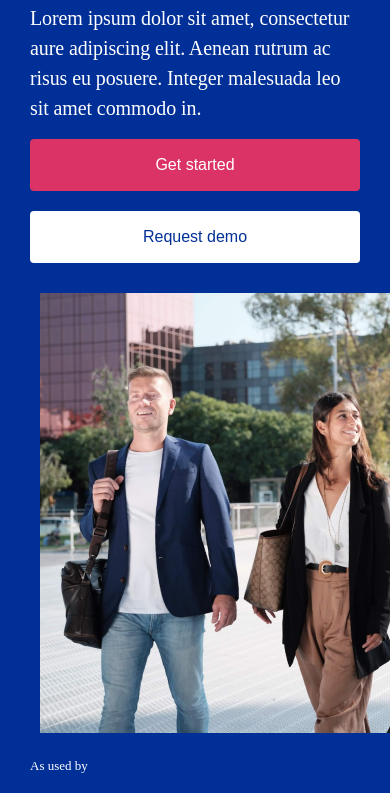
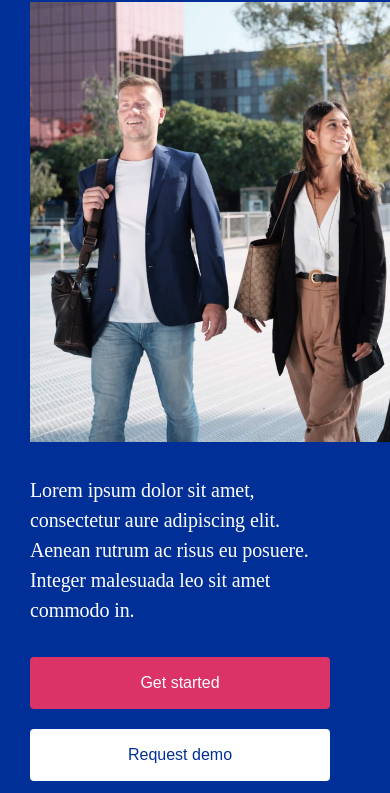
Before and after one commit to Sticcia/Davide-TK-WD-PART1, a plain HTML site: page index.html in a window 390 px wide. Shown: the part 274-1067 px from the top of the page. Drawn offline with Linux system fonts and the light colour scheme.

Commit message:
Switch header flex-box to grid display

```diff
--- a/index.html
+++ b/index.html
@@ -6,14 +6,12 @@
 			<div class="logo">
 				<img src="img/travelperk.svg" alt="TravelPerk">
 			</div>
-			<div class="flex-wrap card" style="padding-top: 0">
-				<div class="group1 flex-wrap">
-					<h1>This here is a basic header with logos</h1>
-					<h2>Lorem ipsum dolor sit amet, consectetur aure adipiscing elit. Aenean rutrum ac risus eu posuere. Integer malesuada leo sit amet commodo in.</h2>
-					<div class="buttons">
-						<button class="buttonStart" type="button" name="start">Get started</button>
-						<button class="buttonDemo" type="button" name="demo">Request demo</button>
-					</div>
+			<div class="grid card" style="padding-top: 0">
+				<h1>This here is a basic header with logos</h1>
+				<h2>Lorem ipsum dolor sit amet, consectetur aure adipiscing elit. Aenean rutrum ac risus eu posuere. Integer malesuada leo sit amet commodo in.</h2>
+				<div class="buttons">
+					<button class="buttonStart" type="button" name="start">Get started</button>
+					<button class="buttonDemo" type="button" name="demo">Request demo</button>
 				</div>
 				<img src="img/image.png" alt="Image">
 				<div class="logos flex-wrap">
--- a/style.scss
+++ b/style.scss
@@ -46,6 +46,7 @@ body {
 }
 
 .header h1 {
+	grid-area: h1;
 	margin: 0;
 	font-weight: 300;
 	font-size: 64px;
@@ -54,19 +55,29 @@ body {
 }
 
 .header h2 {
+	grid-area: h2;
 	font-weight: normal;
 	font-size: 24px;
 	line-height: 36px;
 	letter-spacing: -0.3px;
 }
 
-.group1 {
-	flex: 50%;
-	max-width: $width;
-	flex-direction: column;
+.grid {
+	display: grid;
+	grid-gap: 1em;
+	grid-template-columns: 1fr 1fr;
+	grid-template-areas: "h1 img"
+						 "h2 img"
+						 "buttons img"
+						 "logos logos";
+}
+
+.grid > img {
+	grid-area: img;
 }
 
 .buttons {
+	grid-area: buttons;
 	font-weight: normal;
 }
 
@@ -94,7 +105,7 @@ body {
 }
 
 .logos {
-	flex: 100%;
+	grid-area: logos;
 	justify-content: space-between;
 }
 
@@ -278,6 +289,15 @@ ol ol > li:before {
 		padding: 30px;
 	}
 
+	.grid {
+		grid-template-columns: 300px;
+		grid-template-areas: "h1"
+							 "img"
+							 "h2"
+							 "buttons"
+							 "logos";
+	}
+
 	.header h1 {
 		font-size: 44px;
 		line-height: 52px;
```
Also changed, not shown: style.css.
